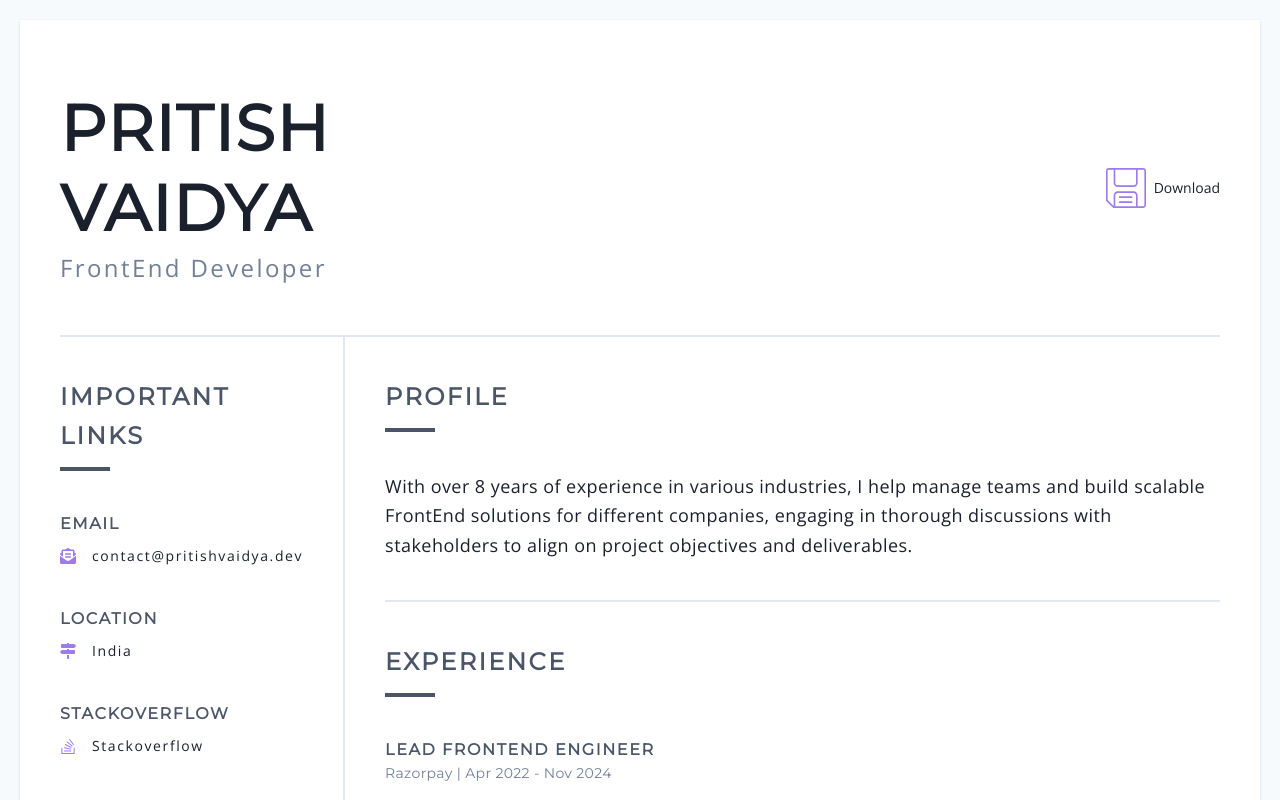
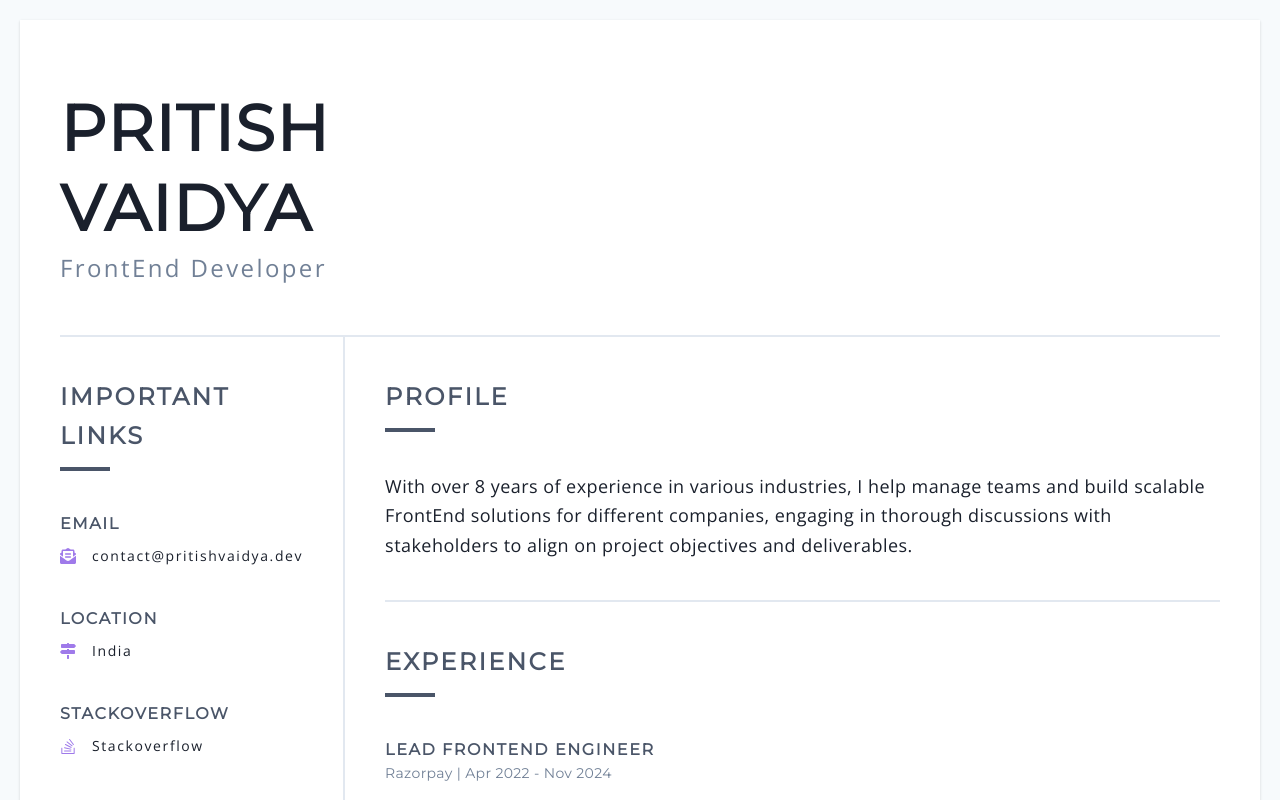
Before and after one commit to pritishvaidya/resume, a Gatsby site: page / in a window 1280 px wide. Shown: the top 800 px of the page. Built offline with nearby package versions, Linux system fonts and the light colour scheme; Gatsby itself is replaced by a stand-in of ours.

Commit message:
Update details

```diff
--- a/src/components/header.js
+++ b/src/components/header.js
@@ -15,7 +15,6 @@ const Header = ({ name, role }) => {
         </h2>
       </div>
       <div>
-        <DownloadButton />
       </div>
     </header>
   );
```
